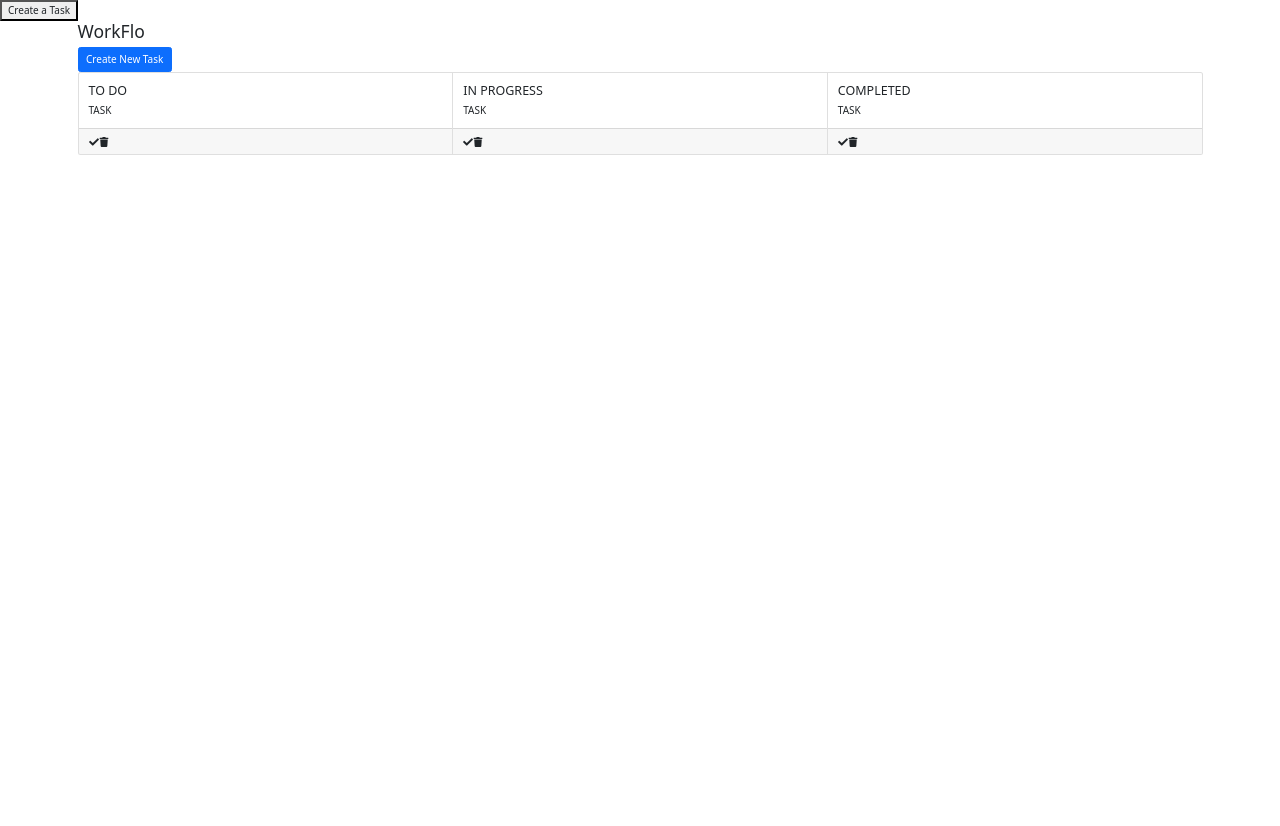
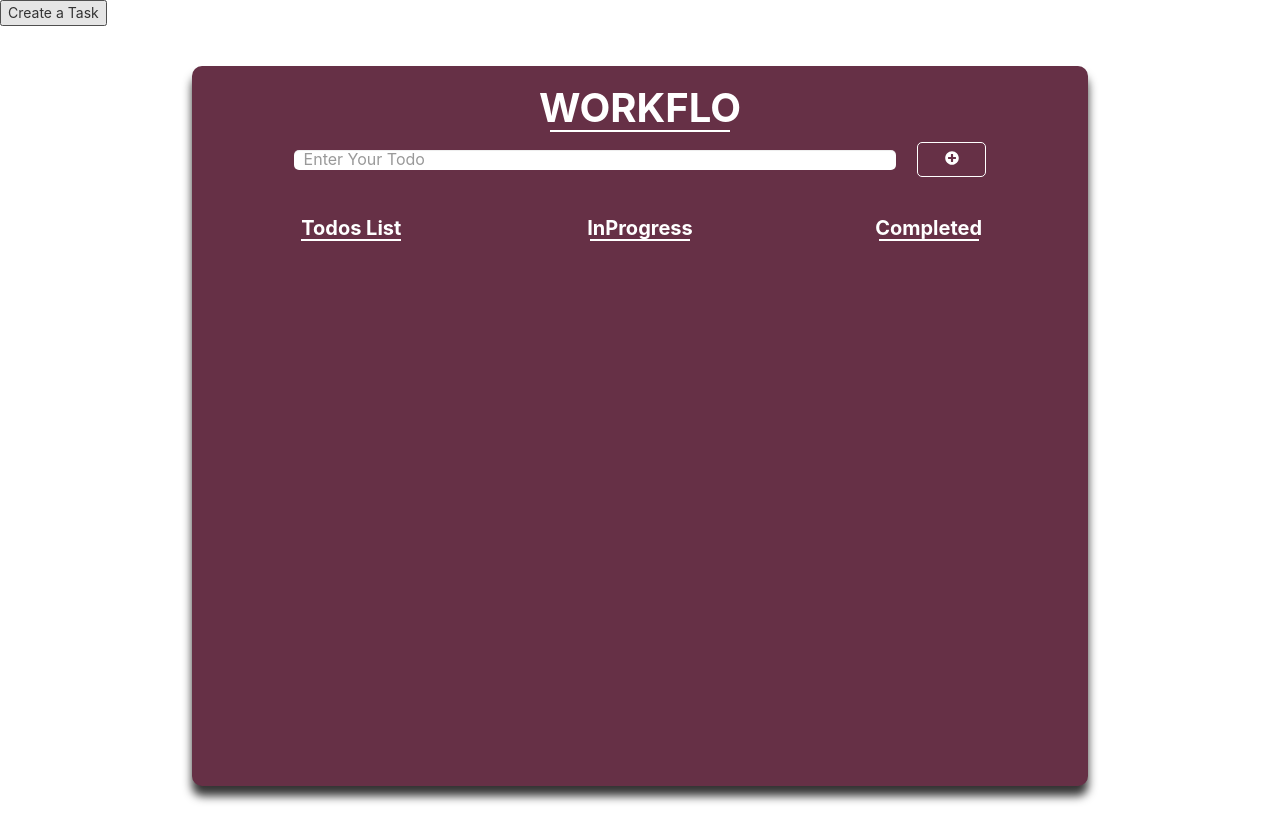
Before and after one commit to aabiye/Workflo-Task-Manager, a React (Create React App) app: page / in a window 1280 px wide. Before the commit the page ends 800 px from the top, so only its background shows below. Built offline with nearby package versions, Linux system fonts and the light colour scheme.

Commit message:
form changes

```diff
--- a/src/App.css
+++ b/src/App.css
@@ -9,16 +9,54 @@
 .container {
   width: 70vw;
   height: 90vh;
-  background: #276c91;
+  background: #663046;
   border-radius: 10px;
   box-shadow: 0px 10px 10px rgba(0, 0, 0, 0.8);
 }
 .title {
   color: #fff;
-  font-size: 30px;
+  font-size: 40px;
   font-weight: 700;
 }
+.title::after {
+  content: '';
+  width: 180px;
+  height: 2px;
+  background-color: #fff;
+  display: block;
+  margin: auto;
+}
+.container .form_todo {
+  width: 80%;
+  margin: auto;
+  display: flex;
+  justify-content: space-between;
+  align-items: center;
+}
 
+.container .form_todo .form-control {
+  width: 87%;
+  height: 15px;
+  border: none;
+  border-radius: 5px;
+  padding: 10px;
+  font-size: 16px;
+}
+.container .form_todo .btn {
+  width: 10%;
+  height: 35px;
+  border: 1px solid #fff;
+  border-radius: 5px;
+  padding: 5px;
+  background: transparent;
+  font-size: 14px;
+  color: #fff;
+  cursor: pointer;
+}
+.container .form_todo .btn:hover {
+  background: #fff;
+  color: #276c91;
+}
 
 .todos_wrapper {
   display: flex;
@@ -33,6 +71,14 @@
   color: #fff;
 }
 
+.todo_title::after {
+  content: '';
+  width: 100px;
+  height: 2px;
+  background-color: #fff;
+  display: block;
+  margin: auto;
+}
 .todos_list {
   width: 31%;
   height: 68vh;
--- a/src/App.js
+++ b/src/App.js
@@ -1,83 +1,114 @@
-import logo from "./logo.svg";
-import "bootstrap/dist/css/bootstrap.min.css";
-import { Button, Modal, ModalHeader, ModalBody, ModalFooter } from "reactstrap";
+import React, { useState, useEffect } from "react";
+import "./App.css";
 import { FaCheck, FaPlusCircle, FaTrash } from "react-icons/fa";
-import Card from "react-bootstrap/Card";
-import CardGroup from "react-bootstrap/CardGroup";
 
 function App() {
+  const [todos, setTodos] = useState([]);
+  const [inprogress, setInprogress] = useState([]);
+  const [completed, setCompleted] = useState([]);
+  const [input, setInput] = useState("");
+  const addTodo = () => {
+    const todo = {
+      id: Math.floor(Math.random() * 1000),
+      text: input,
+    };
+    setTodos([todo, ...todos]);
+  };
+
+  const addToProgress = (id) => {
+    const item = todos.find((x) => x.id === id);
+    setInprogress([item, ...inprogress]);
+    const filterarray = todos.filter((x) => x.id !== id);
+    setTodos(filterarray);
+  };
+  const deleteTodo = (id) => {
+    const filterarray = todos.filter((x) => x.id !== id);
+    setTodos(filterarray);
+  };
+  const deleteInProgress = (id) => {
+    const filterarray = inprogress.filter((x) => x.id !== id);
+    setInprogress(filterarray);
+  };
+
+  const addtoCompleted = (id) => {
+    const item = inprogress.find((x) => x.id === id);
+    setCompleted([item, ...completed]);
+    const filterarray = inprogress.filter((x) => x.id !== id);
+    setInprogress(filterarray);
+  };
+  useEffect(() => {}, [todos, inprogress]);
+
+  const deleteCompleted = (id) => {
+    const filterarray = completed.filter((x) => x.id !== id);
+    setCompleted(filterarray);
+  };
+
   return (
     <div className="App">
       <div className="container">
-        <h3 className="title">WorkFlo</h3>
+        <h3 className="title">WORKFLO</h3>
+
         <form className="form_todo">
-          <button type="button" className="btn btn-primary">
-            Create New Task
+          <input
+            type="text"
+            className="form-control"
+            onChange={(e) => setInput(e.target.value)}
+            placeholder="Enter Your Todo"
+            name="text"
+          />
+          <button type="button" className="btn" onClick={() => addTodo()}>
+            <FaPlusCircle className="icon" />
           </button>
         </form>
 
-        <CardGroup className="todos_wrapper">
-
-          <Card>
-            <Card.Body>
-              <Card.Title>TO DO</Card.Title>
-              <Card.Text>TASK</Card.Text>
-            </Card.Body>
-            <Card.Footer>
-              <FaCheck className="icon-check-todo" />
-              <FaTrash className="icon-trash-todo" />
-            </Card.Footer>
-          </Card>
-          <Card>
-            <Card.Body>
-              <Card.Title>IN PROGRESS</Card.Title>
-              <Card.Text>TASK</Card.Text>
-            </Card.Body>
-            <Card.Footer>
-              <FaCheck className="icon-check-todo" />
-              <FaTrash className="icon-trash-todo" />
-            </Card.Footer>
-          </Card>
-          <Card>
-            <Card.Body>
-              <Card.Title>COMPLETED</Card.Title>
-              <Card.Text>TASK</Card.Text>
-            </Card.Body>
-            <Card.Footer>
-              <FaCheck className="icon-check-todo" />
-              <FaTrash className="icon-trash-todo" />
-            </Card.Footer>
-          </Card>
-        </CardGroup>
-        {/* <div className="todos_wrapper">
+        <div className="todos_wrapper">
           <div className="todos_list">
-            <h3 className="todos_title">Todos List</h3>
-            <div className="todos_card">
-              <p className="card_text">Task</p>
-              <FaCheck className="icon-check-todo" />
-              <FaTrash className="icon-trash-todo" />
-            </div>
+            <h3 className="todo_title">Todos List</h3>
+            {todos.map((item, index) => (
+              <div className="todo_card" key={item.id}>
+                <p className="card_text">{item.text}</p>
+                <FaCheck
+                  onClick={() => addToProgress(item.id)}
+                  className="icon-check-todo"
+                />
+                <FaTrash
+                  onClick={() => deleteTodo(item.id)}
+                  className="icon-trash-todo"
+                />
+              </div>
+            ))}
           </div>
-          <div>
-            <div className="todos_list">
-              <h3 className="todos_title">In Progress</h3>
-              <div className="progress_card">
-                <p className="card_text">Task</p>
-                <FaCheck className="icon-check-todo" />
-              <FaTrash className="icon-trash-todo" />
+          <div className="todos_list">
+            <h3 className="todo_title">InProgress</h3>
+            {inprogress.map((item, index) => (
+              <div className="progress_card" key={item.key}>
+                <p className="card_text">{item.text}</p>
+                <FaCheck
+                  onClick={() => addtoCompleted(item.id)}
+                  className="icon-progress-todo"
+                />
+                <FaTrash
+                  onClick={() => deleteInProgress(item.id)}
+                  className="icon-trash-todo"
+                />
               </div>
-            </div>
-            <div className="todos_list">
-              <h3 className="todos_title">Completed</h3>
-              <div className="completed_card">
-              <FaCheck className="icon-check-todo" />
-              <FaTrash className="icon-trash-todo" />
+            ))}
+          </div>
+          <div className="todos_list">
+            <h3 className="todo_title">Completed</h3>
+            {completed.map((item, index) => (
+              <div className="completed_card" key={item.id}>
+                <p className="card_text">{item.text}</p>
+                <FaTrash
+                  onClick={() => deleteCompleted(item.id)}
+                  className="icon-trash-todo"
+                />
               </div>
-            </div>
-          </div> */}
+            ))}
+          </div>
         </div>
       </div>
-
+    </div>
   );
 }
 
```
